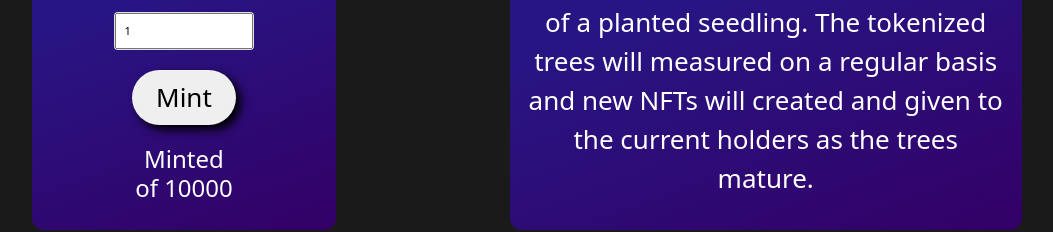
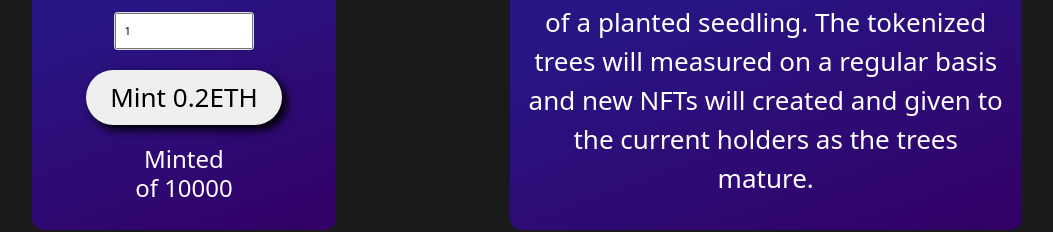
Before and after one commit to SuedePritch/TreePlanterNFT-MintingWebsite, a React (Create React App) app: page / in a window 1280 px wide. Shown: the part 345-577 px from the top of the page, without its empty margins (113-1166 px from the left). Built offline with nearby package versions, Linux system fonts and the light colour scheme; no server answers.

Commit message:
Display Price

```diff
--- a/src/App.js
+++ b/src/App.js
@@ -696,6 +696,7 @@ class App extends Component {
         <div className="title">
         <h6>King of the Forest presents</h6>
         <h1>Tree Planters</h1>
+		<h6> </h6>
         </div>
         <div className="mint">
             <form className="mintForm" onSubmit={handleSubmit}>
@@ -707,7 +708,7 @@ class App extends Component {
                 <div className="card">
                 <input type="number" name="amount" defaultValue="1" max="10"/>
                 </div>
-                <button className="buttonSubmit" onClick={mint}>Mint</button>
+                <button className="buttonSubmit" onClick={mint}>Mint 0.2ETH</button>
                 <h4>Minted  <br/>{balance.result} of 10000</h4>
             </form>
             <div className='description'>
```
